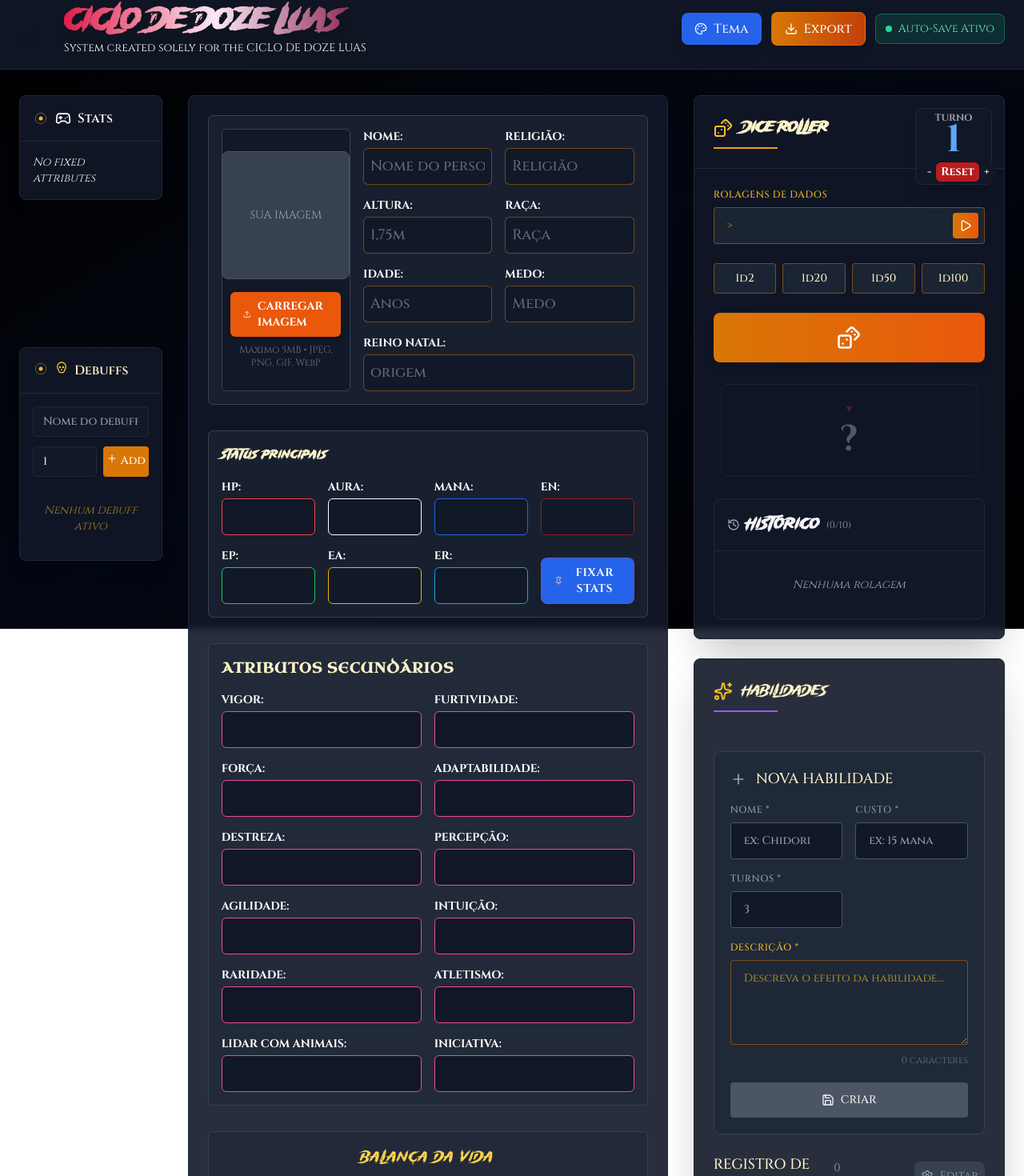
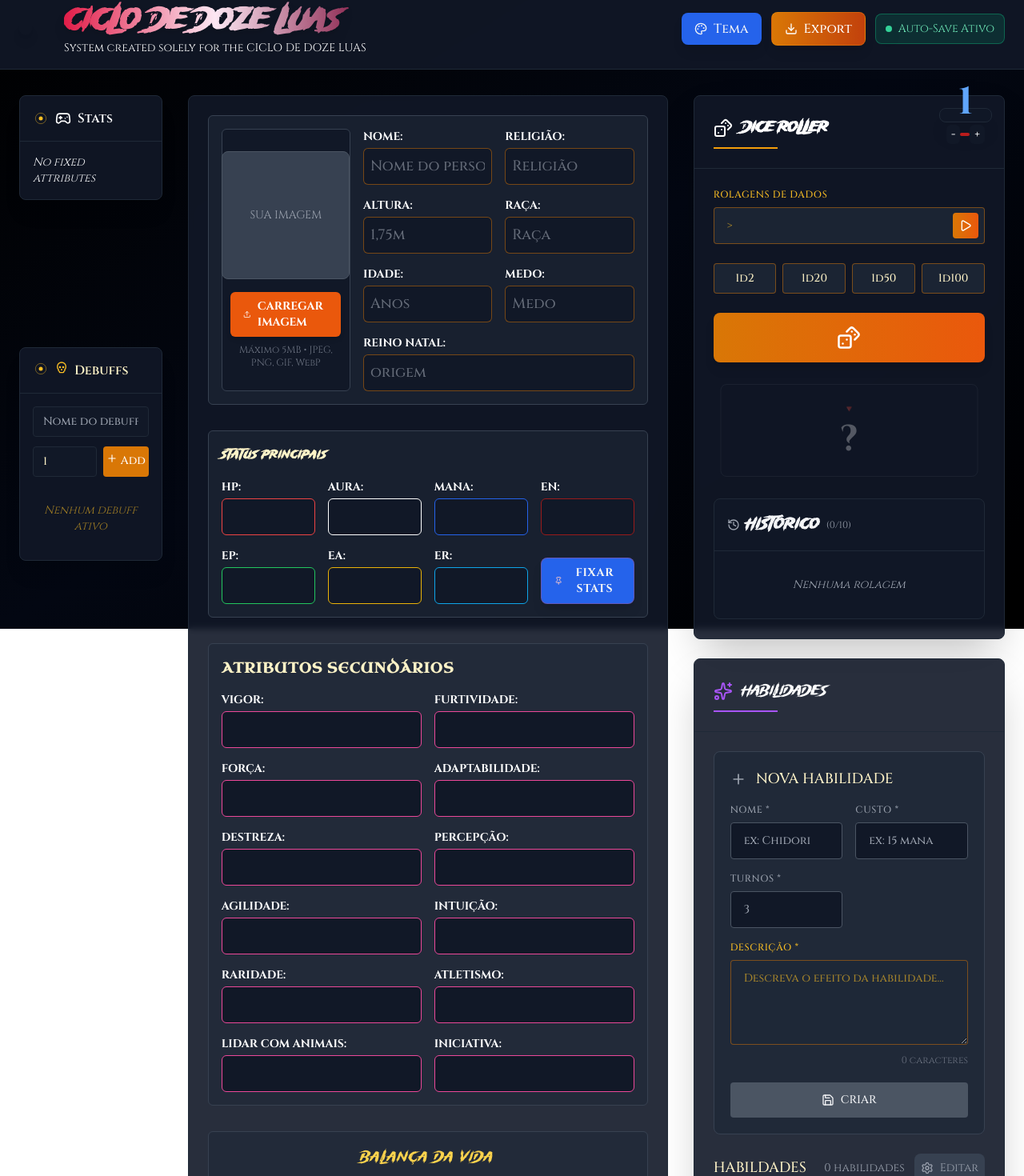
Before and after one commit to Zawtt/rpg-app, a React (Vite) app: page / in a window 1280 px wide. Shown: the part 14-1484 px from the top of the page at 80% size. Built offline with nearby package versions, Linux system fonts and the light colour scheme.

Commit message:
Upgrades Finais

```diff
--- a/src/components/AbilitiesAndSpells.jsx
+++ b/src/components/AbilitiesAndSpells.jsx
@@ -200,8 +200,8 @@ function AbilitiesAndSpells() {
       <div className="abilities-container bg-gray-900/90 backdrop-blur-sm rounded-lg border border-gray-800 shadow-2xl">
         {/* Header */}
         <div className="p-6 border-b border-gray-800">
-          <h3 className="text-2xl font-medium font-storm-gust text-amber-100 flex items-center gap-3">
-            <Sparkles size={24} className="text-amber-400" />
+          <h3 className="text-2xl font-medium font-storm-gust text-white flex items-center gap-3">
+            <Sparkles size={24} className="text-purple-500" />
             HABILIDADES
           </h3>
           <div className="w-20 h-0.5 bg-purple-500 mt-2"></div>
@@ -311,7 +311,7 @@ function AbilitiesAndSpells() {
           <div className="abilities-list">
             <div className="flex justify-between items-center mb-4">
               <h4 className="text-lg font-medium font-medieval text-amber-100">
-                REGISTRO DE HABILIDADES
+                HABILDADES
               </h4>
               <div className="flex items-center gap-3">
                 <div className="text-sm text-gray-400">
--- a/src/components/DiceRoller.jsx
+++ b/src/components/DiceRoller.jsx
@@ -342,8 +342,8 @@ function DiceRoller({ onRollStart, onRollEnd }) {
     <div className="bg-gray-900/90 backdrop-blur-sm rounded-lg border border-gray-800 shadow-2xl relative overflow-hidden">
       {/* Header */}
       <div className="p-6 border-b border-gray-800">
-        <h3 className="text-2xl font-storm-gust text-amber-100 flex items-center gap-3">
-          <Dices size={24} className="text-amber-400" />
+        <h3 className="text-2xl font-storm-gust text-white flex items-center gap-3">
+          <Dices size={24} className="text-white" />
           DICE ROLLER
         </h3>
         <div className="w-20 h-0.5 bg-amber-500 mt-2"></div>
--- a/src/components/TurnCounter.jsx
+++ b/src/components/TurnCounter.jsx
@@ -49,8 +49,8 @@ function TurnCounter() {
   };
 
   return (
-    <div className={`flex flex-col items-center justify-center p-2 ${theme.classes.card} rounded-lg shadow-xl border ${theme.classes.cardBorder} w-24 h-24 text-center select-none transform transition-transform duration-200 hover:scale-105 z-20`}>
-      <p className={`${theme.classes.textSecondary} text-xs font-bold uppercase -mb-1`}>Turno</p>
+    <div className={`flex flex-col items-center justify-center p-2 ${theme.classes.card} rounded-lg shadow-xl border ${theme.classes.cardBorder} w-15 h-0 text-center select-none transform transition-transform duration-200 hover:scale-105 z-20`}>
+      <p className={`${theme.classes.textSecondary} text-xs font-bold uppercase -mb-1`}></p>
       <div className={`text-5xl font-extrabold ${theme.classes.accent} leading-none`}>
         {turn}
       </div>
@@ -67,7 +67,7 @@ function TurnCounter() {
           className="bg-red-700 hover:bg-red-600 text-white font-bold px-1.5 py-0.5 rounded-md text-sm transition-colors duration-200"
           title="Reiniciar Turno"
         >
-          Reset
+
         </button>
         <button
           onClick={incrementTurn}
```
Also changed, not shown: 18 other files (tests, documents, lock files or other folders).
